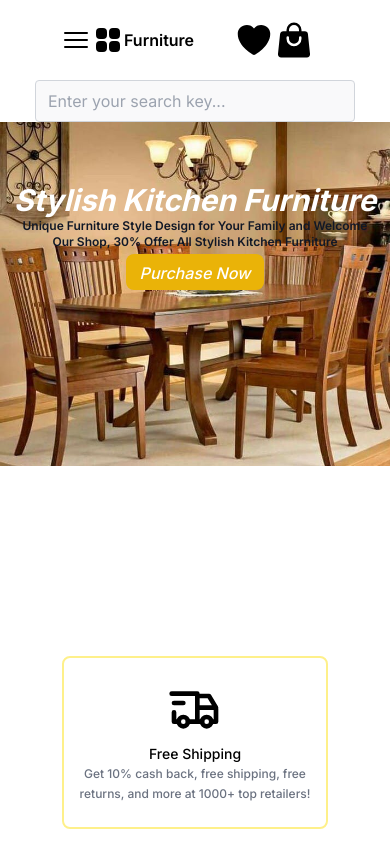
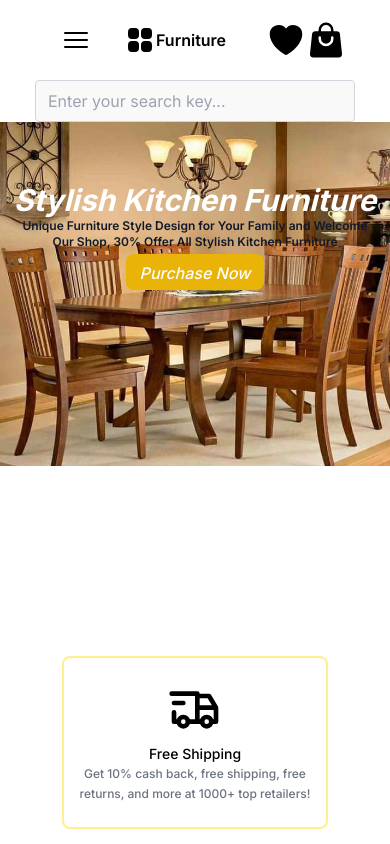
Before and after one commit to FarisSaputra03/furniture, a Next.js app: page / in a window 390 px wide. Shown: the top 844 px of the page. Built offline with nearby package versions, Linux system fonts and the light colour scheme.

Commit message:
tugas selesai

```diff
--- a/src/components/footer.tsx
+++ b/src/components/footer.tsx
@@ -132,7 +132,7 @@ export default function Footer() {
                 eiusmod temp incididunt ut labore et dolore magna aliqua. Ut
                 enim ad minim
               </p>
-              <div className="flex">
+              <div className="flex justify-center sm:justify-start">
                 <div className="p-2 hover:text-yellow-500">
                   <SlSocialTwitter size="1.5rem" />
                 </div>
--- a/src/components/navbar.tsx
+++ b/src/components/navbar.tsx
@@ -36,7 +36,7 @@ export default function Navbar() {
       <div className=" flex py-5 px-5 flex-col  md:flex-row">
         <div className="flex font-semibold items-center text-black">
           <div className="flex px-10 justify-between">
-            <div className="flex sm:hidden">
+            <div className="flex pr-8 sm:hidden ">
               <svg
                 xmlns="http://www.w3.org/2000/svg"
                 fill="none"
```
